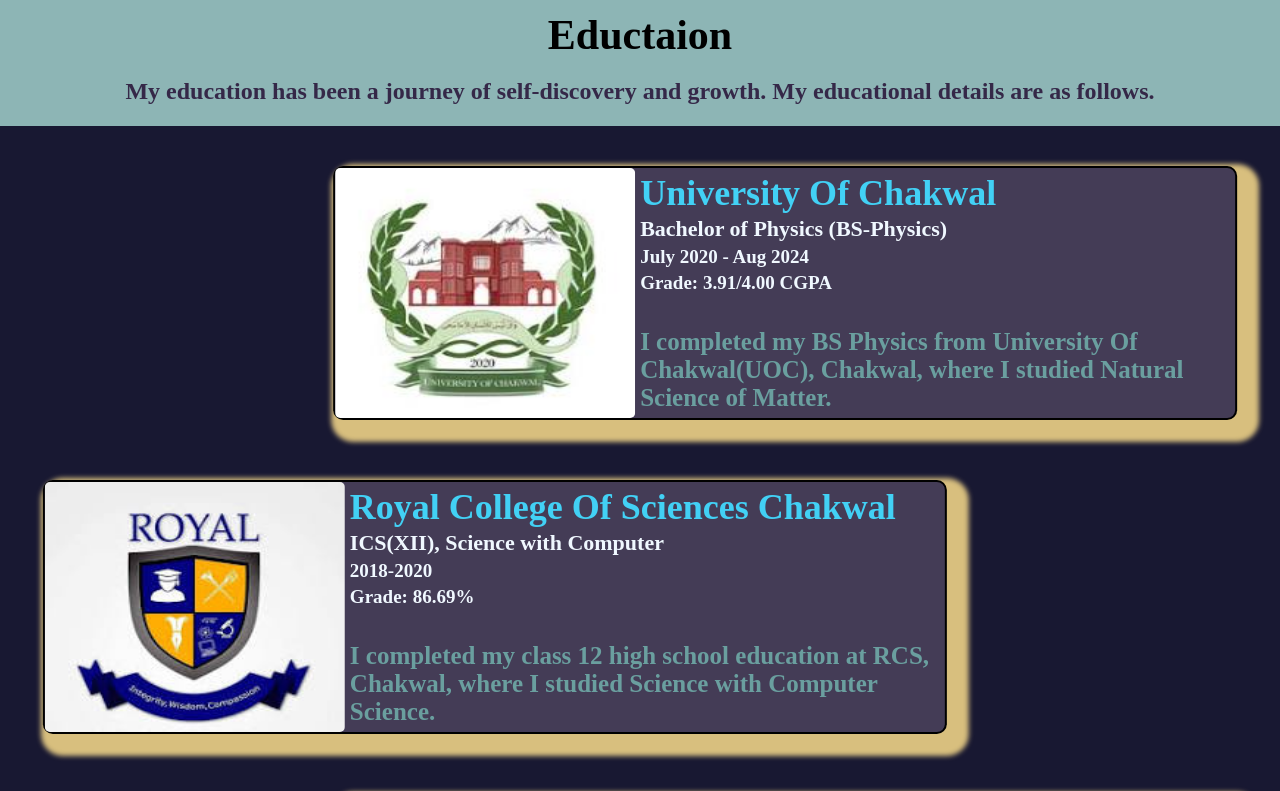
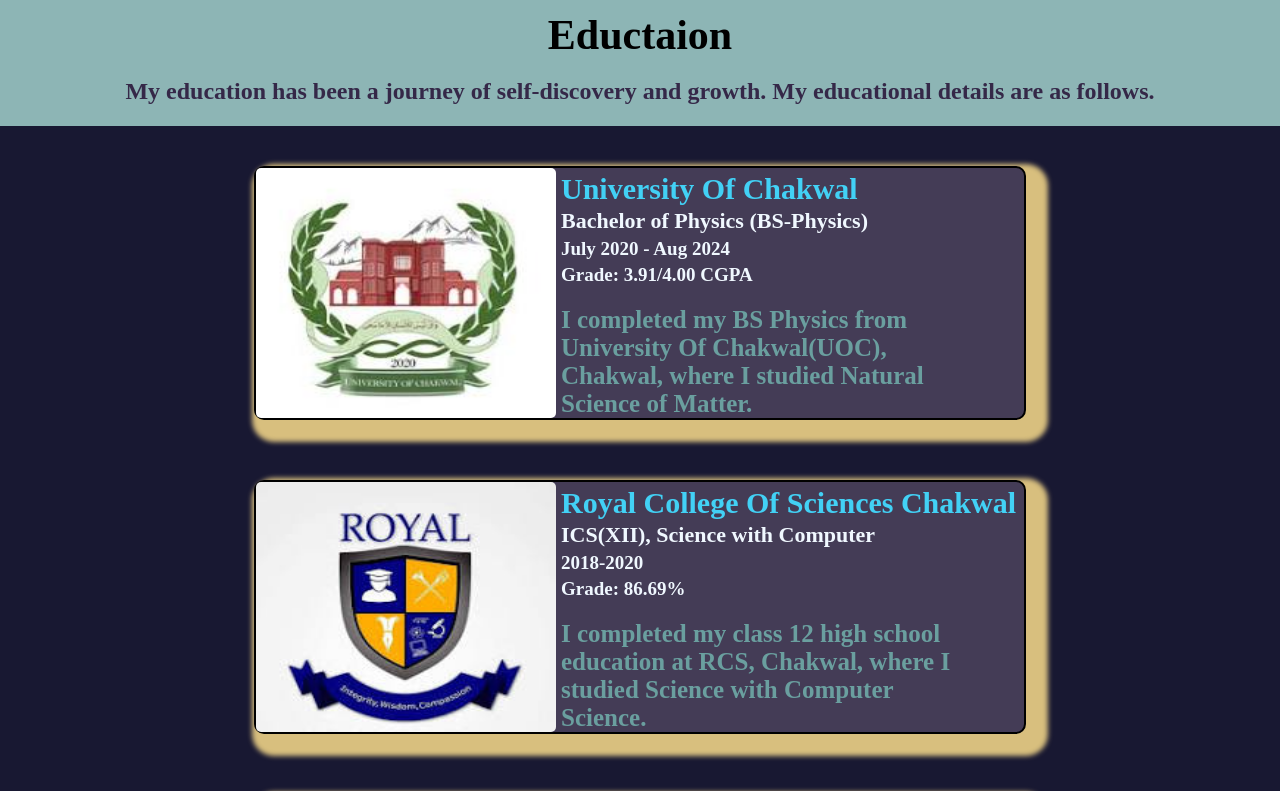
Before and after one commit to Javeria-Ahmed9/Portfolio, a React (Vite) app: page / in a window 1280 px wide. Shown: the part 3360-4151 px from the top of the page. Built offline with nearby package versions, Linux system fonts and the light colour scheme.

Commit message:
Height changed

```diff
--- a/src/Education.css
+++ b/src/Education.css
@@ -26,8 +26,6 @@
 
 #javId {
     display: flex;
-    margin-left: 20px;
-    margin-right: 20px;
     flex-direction: column;
     justify-content: center;
     align-items: center;
@@ -46,7 +44,7 @@
     box-shadow: 10px 10px 5px 12px rgb(216, 191, 126);
     background-color: rgb(68, 60, 86);
     height: 250px;
-    width: 900px;
+    width: 768px;
     display: flex;
     border: 2px solid black;
     border-radius: 10px;
@@ -56,13 +54,13 @@
 
 }
 
-#edu1,
+/* #edu1,
 #edu3 {
-    animation: myanim1 10s ease-in 0s infinite normal;
+    animation: myanim1 10s ease-in 0s 0 normal;
 }
 
 #edu2 {
-    animation: myanim 10s ease-out 0s infinite reverse;
+    animation: myanim 10s ease-out 0s 0 reverse;
 }
 
 @keyframes myanim {
@@ -83,7 +81,7 @@
     to {
         translate: 610px;
     }
-}
+} */
 
 #mDiv1 img {
 
@@ -110,7 +108,7 @@
     height: 44px;
     margin-top: 0px;
     padding-top: 4px;
-    font-size: 36px;
+    font-size: 30px;
     margin-bottom: 0px;
     color: rgb(66, 209, 245);
 }
@@ -138,8 +136,8 @@
 
     height: 160px;
     font-size: 25px;
-    width: 594px;
+    width: 400px;
     font-weight: bold;
-    margin: 34px 0px 0px 5px;
+    margin: 20px 0px 0px 5px;
     color: rgb(106, 159, 159);
 }
--- a/src/Education.jsx
+++ b/src/Education.jsx
@@ -13,7 +13,7 @@
         </h2>
       </div>
       <div id="javId">
-        <div id="edu1" style={{ alignSelf: "flex-start" }}>
+        <div id="edu1">
           <div id="mDiv1">
             <img src={uocImg} />
           </div>
@@ -28,7 +28,7 @@
             </div>
           </div>
         </div>
-        <div id="edu2" style={{ alignSelf: "flex-end" }}>
+        <div id="edu2">
           <div id="mDiv1">
             <img src={rcsImg} />
           </div>
@@ -43,7 +43,7 @@
             </div>
           </div>
         </div>
-        <div id="edu3" style={{ alignSelf: "flex-start" }}>
+        <div id="edu3">
           <div id="mDiv1">
             <img src={gghsiMg} />
           </div>
```
